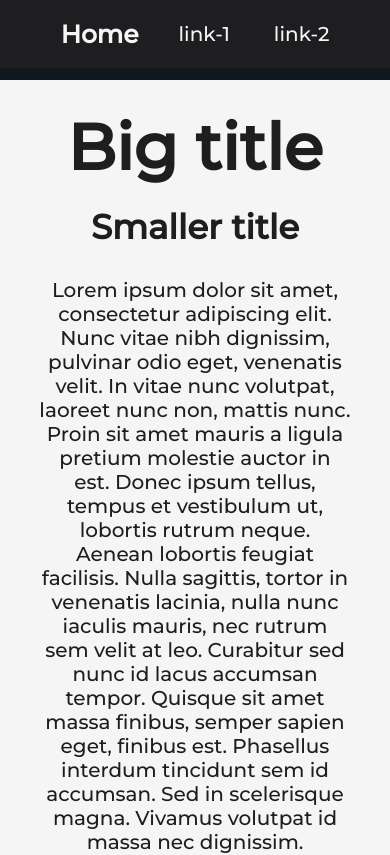
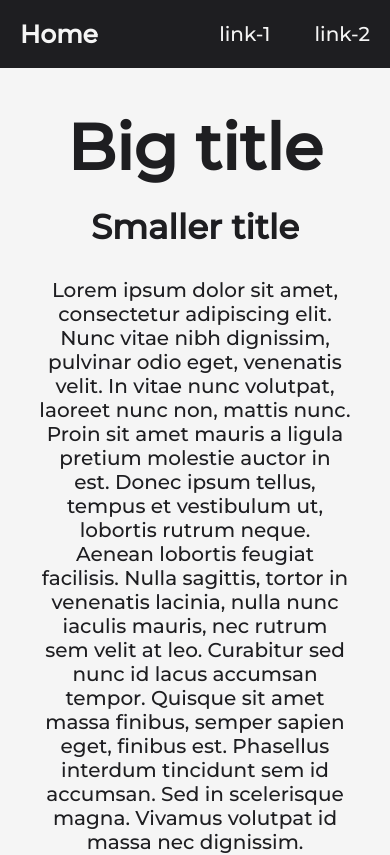
Before and after one commit to KaderHA/Snowball-challenge, a plain HTML site: page index.html in a window 390 px wide. Shown: the top 855 px of the page. Drawn offline with Linux system fonts and the light colour scheme.

Commit message:
fixed mobile version

```diff
--- a/style.css
+++ b/style.css
@@ -143,21 +143,15 @@ footer details summary:hover {
 @media only screen and (max-width: 1000px) {
 .flex-container {
 	width: 100vw;
-	margin: 0 auto;
 }
 
 .front img {
 	width: 100vw;
 	margin: 50px 0px;
 }
-.filler {
-	height: 80px;
-	width: 100vw;
-	background-color: #101820FF;
-}
 nav {
 	align-items: center;
-	justify-content: center;
+	justify-content: space-between;
 }
 
 .col-small-10 {width: 10%;}
```
